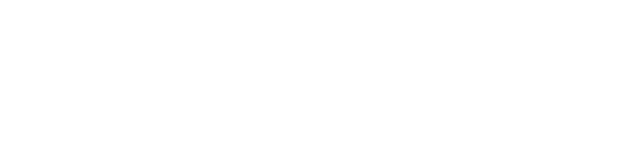
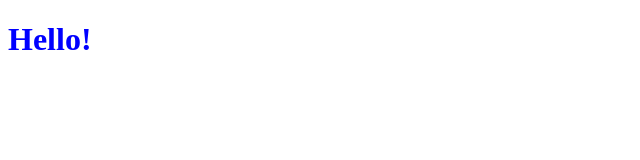
Before and after one commit to Atlas60229/TestProject, a plain HTML site: page index.html in a window 1280 px wide. Shown: the whole page, without its empty margins (0-640 px from the left). Drawn offline with Linux system fonts and the light colour scheme.

Commit message:
h1 color and text

```diff
--- a/index.html
+++ b/index.html
@@ -8,6 +8,6 @@
     <link rel="stylesheet" href="style.css">
 </head>
 <body>
-
+    <h1>Hello!</h1>
 </body>
 </html>
--- a/style.css
+++ b/style.css
@@ -0,0 +1,3 @@
+h1 {
+    color: blue;
+}
```
